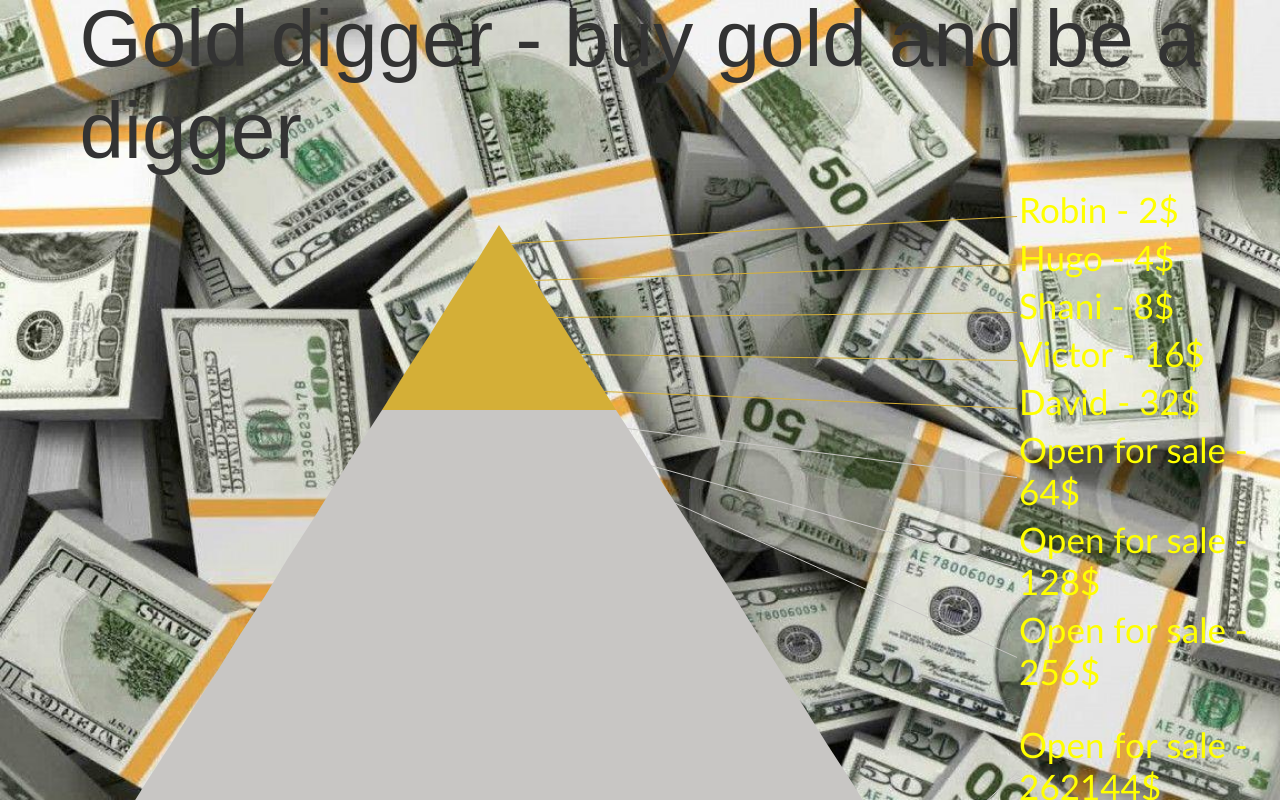
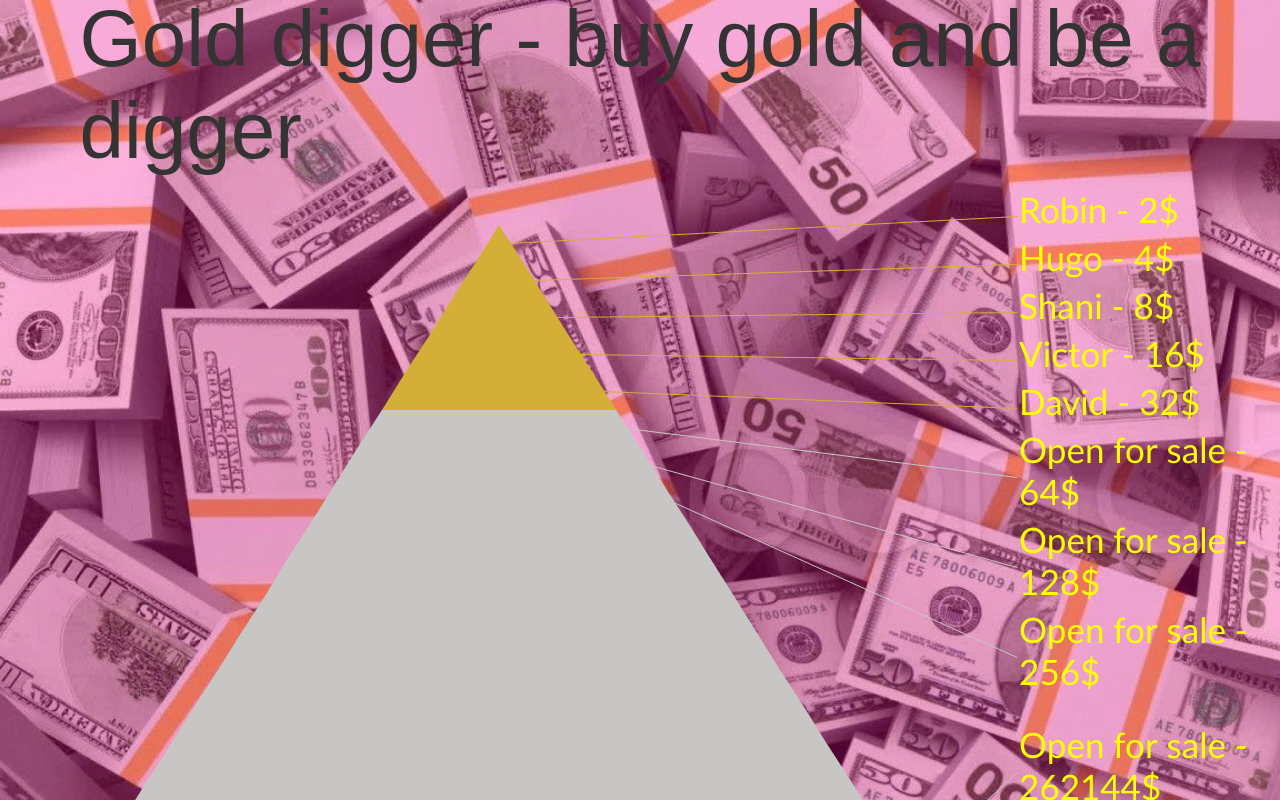
Before and after one commit to josefha/gold-diggers, a React (Create React App) app: page / in a window 1280 px wide. Shown: the top 800 px of the page. Built offline with nearby package versions, Linux system fonts and the light colour scheme.

Commit message:
add overlay

```diff
--- a/src/App.js
+++ b/src/App.js
@@ -54,7 +54,8 @@ const StyledButton = styled.button`
 `;
 
 const RootDiv = styled.div`
-  background-image: url("./money.jpeg");
+  background:linear-gradient(0deg, rgba(255, 0, 150, 0.3), rgba(255, 0, 150, 0.3)), url("./money.jpeg");;
+  /* background-image: url("./money.jpeg"); */
   background-repeat: no-repeat;
   background-size: cover;
 `
```
Also changed, not shown: 1 other file (tests, documents, lock files or other folders).
